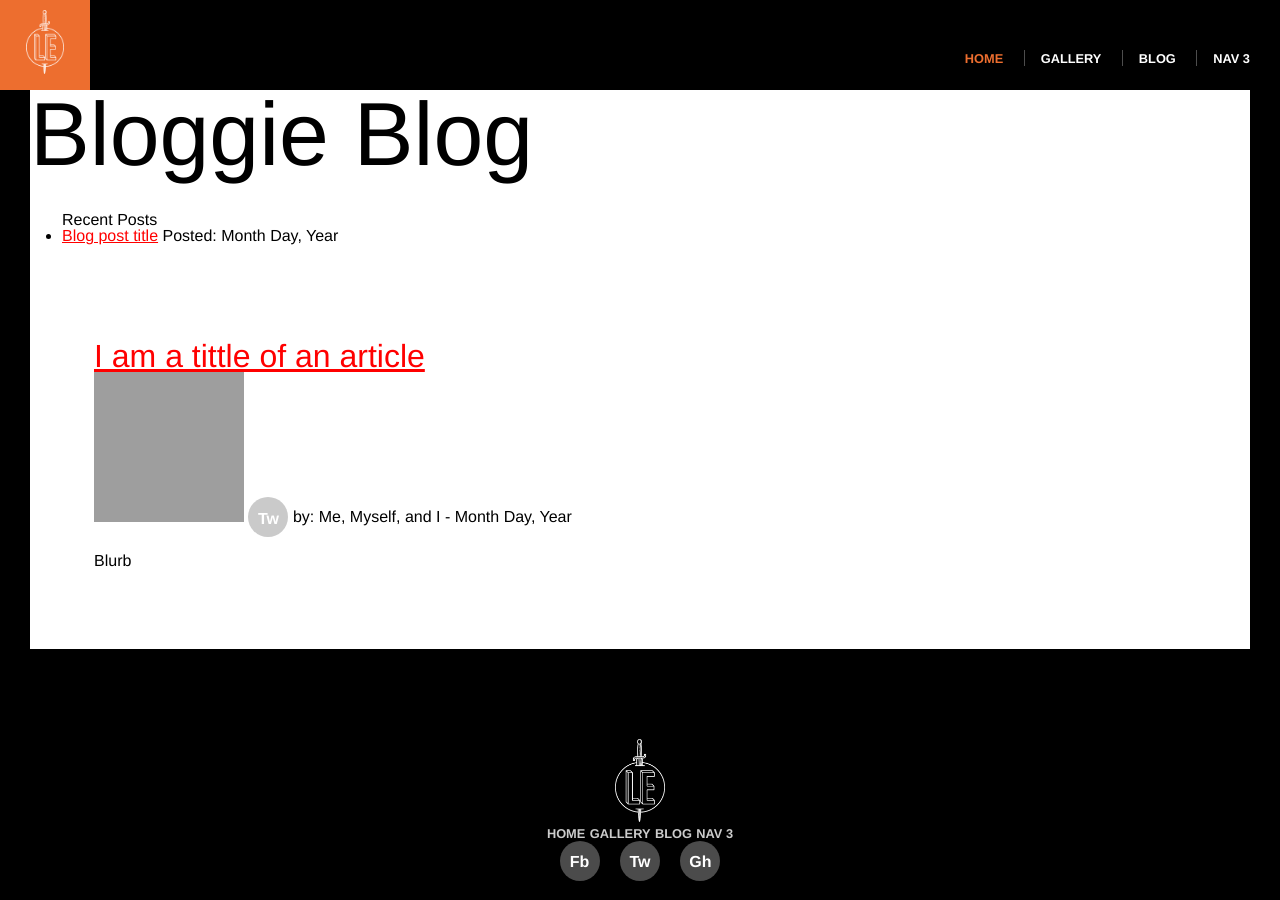
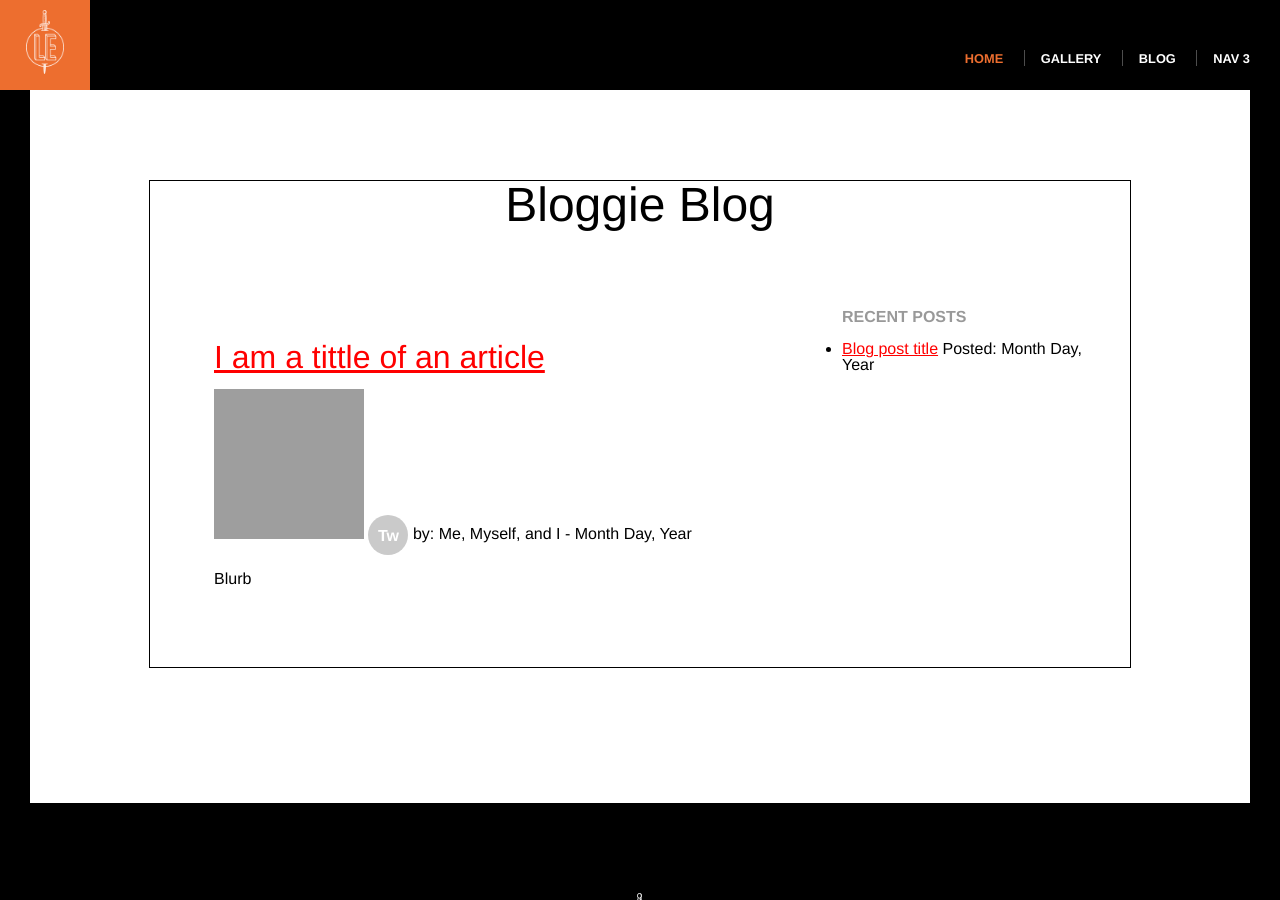
Before and after one commit to agakesik/full-website, a Jekyll site: the page built from blog/index.html, in a window 1280 px wide and 900 px high. Built offline with Jekyll 4.4.1, drawn with Linux system fonts in a browser that asks for light colours; grey boxes are pictures that could not be loaded.

Commit message:
Add first basic blog layout

```diff
--- a/css/main.css
+++ b/css/main.css
@@ -17,6 +17,11 @@ h1 {
 }
 h2 {
   font-size: 2em;
+}
+h4 {
+  color: #999;
+  font-weight: bold;
+  text-transform: uppercase;
 }
 a {
   color: #f00;
@@ -126,15 +131,18 @@ h2 ~ p {
 /* COLUMN STYLES */
 
 .col-two {
-  /* display: flex; */
+  display: flex;
+}
+.col-two .col-aside {
+  flex: 0 0 20em;
+  order: 1;
+}
+.col-two .col-content {
+  flex: 1;
 }
 .col-three {
   display: flex;
   flex: 1;
-}
-.col {
-  box-sizing: border-box;
-  padding: 2em;
 }
 .col-three .col ~ .col {
   border-left: 1px solid rgba(0, 0, 0, 0.1);
@@ -147,6 +155,29 @@ h2 ~ p {
 }
 .col-three .col-aside {
   flex: 0 1 20em;
+}
+.col {
+  box-sizing: border-box;
+  padding: 2em;
+}
+
+/* PAGE STYLES*/
+.page {
+  margin: 10vh auto 15vh;
+  max-width: 980px;
+  width: 85vw;
+  border: 1px solid black;
+}
+.page h1 {
+  font-size: 3em;
+  margin-bottom: 1em;
+  text-align: center;
+}
+.page h2 {
+  margin-bottom: 0.5em;
+}
+.page h4 {
+  margin-bottom: 1em;
 }
 
 /* HERO STYLES */
```
